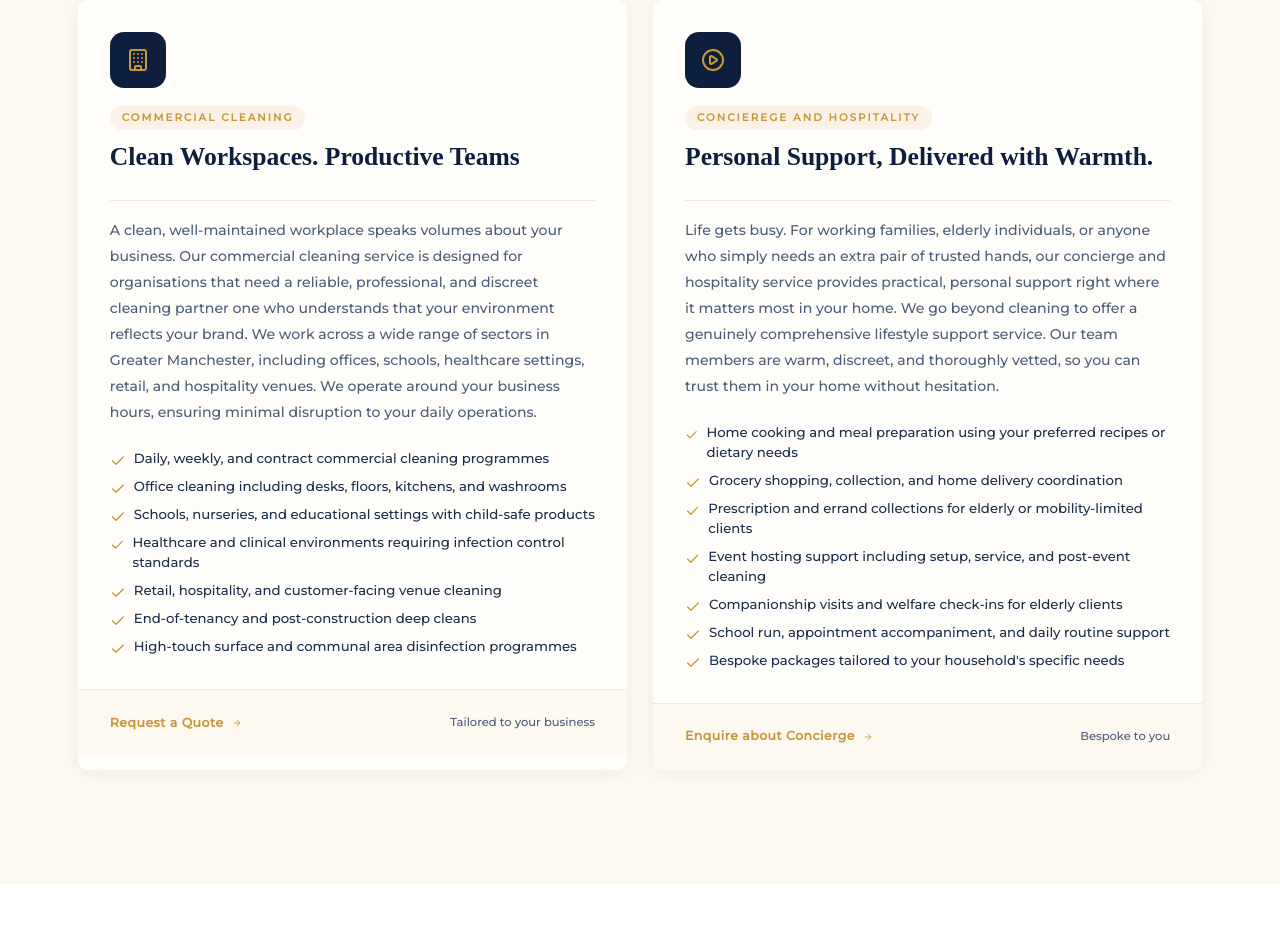
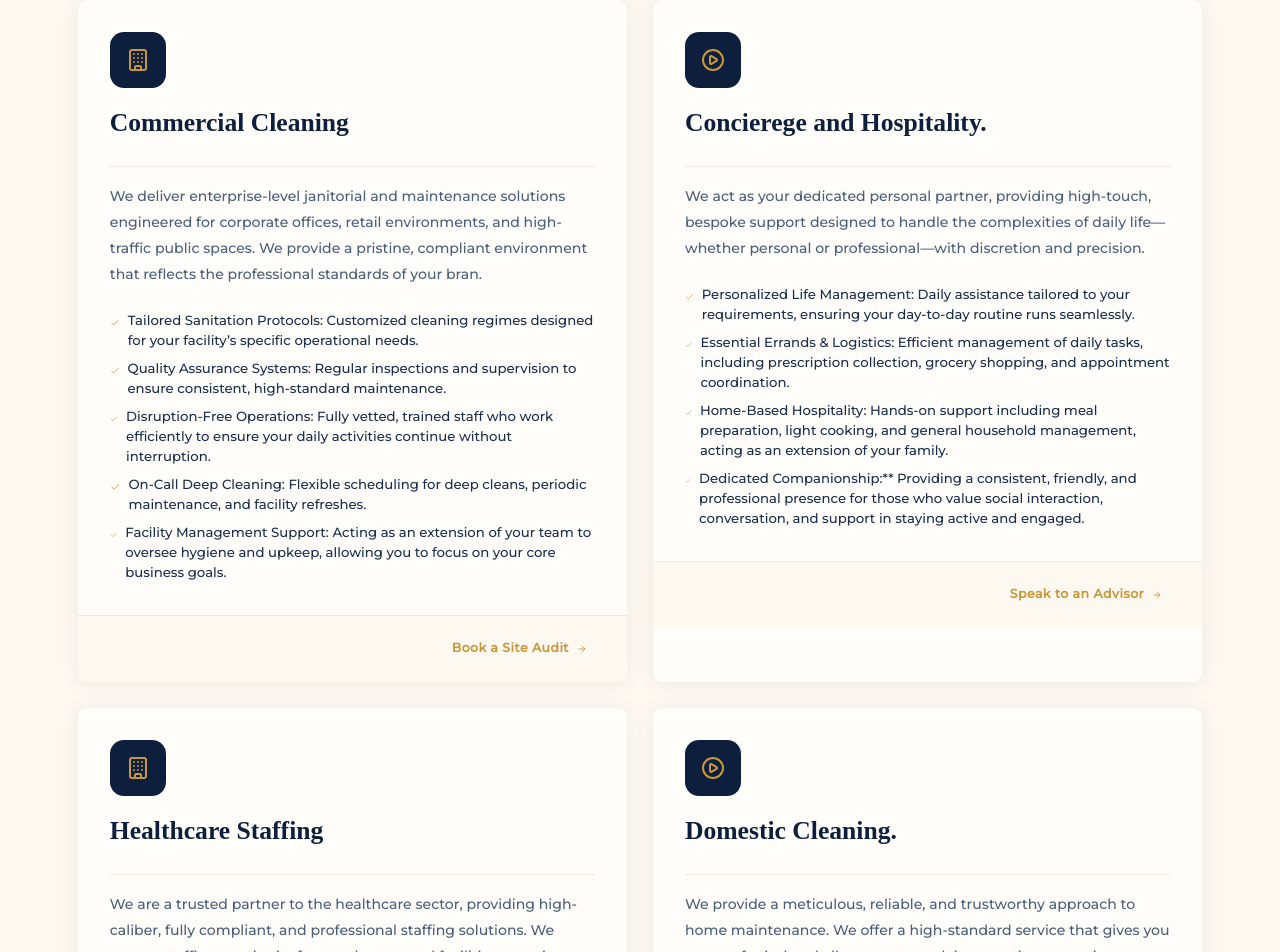
Before and after one commit to theNubiadev/sfcssl, a Next.js app: page / in a window 1280 px wide. Shown: the part 2931-3883 px from the top of the page. Built offline with nearby package versions, Linux system fonts and the light colour scheme.

Commit message:
upadated the services based on the clients descritpion

```diff
--- a/components/Service.tsx
+++ b/components/Service.tsx
@@ -15,84 +15,102 @@ export default function Service() {
   const services: Services[] = [
     {
       icon: Building,
-      tag: "Commercial CLeaning",
-      title: "Clean Workspaces. Productive Teams",
-      link: "Request a Quote",
-      desc: "A clean, well-maintained workplace speaks volumes about your business. Our commercial cleaning service is designed for organisations that need a reliable, professional, and discreet cleaning partner one who understands that your environment reflects your brand. We work across a wide range of sectors in Greater Manchester, including offices, schools, healthcare settings, retail, and hospitality venues. We operate around your business hours, ensuring minimal disruption to your daily operations.",
+      tag: "",
+      title: "Commercial Cleaning",
+      link: "Book a Site Audit",
+      desc: "We deliver enterprise-level janitorial and maintenance solutions engineered for corporate offices, retail environments, and high-traffic public spaces. We provide a pristine, compliant environment that reflects the professional standards of your bran.",
       features: [
-        { list: "Daily, weekly, and contract commercial cleaning programmes" },
         {
-          list: "Office cleaning including desks, floors, kitchens, and washrooms",
+          list: "Tailored Sanitation Protocols: Customized cleaning regimes designed for your facility’s specific operational needs.",
         },
         {
-          list: "Schools, nurseries, and educational settings with child-safe products",
+          list: "Quality Assurance Systems: Regular inspections and supervision to ensure consistent, high-standard maintenance.",
         },
         {
-          list: "Healthcare and clinical environments requiring infection control standards",
+          list: "Disruption-Free Operations: Fully vetted, trained staff who work efficiently to ensure your daily activities continue without interruption.",
         },
-        { list: "Retail, hospitality, and customer-facing venue cleaning" },
-        { list: "End-of-tenancy and post-construction deep cleans" },
         {
-          list: "High-touch surface and communal area disinfection programmes",
+          list: "On-Call Deep Cleaning: Flexible scheduling for deep cleans, periodic maintenance, and facility refreshes.",
+        },
+        {
+          list: "Facility Management Support: Acting as an extension of your team to oversee hygiene and upkeep, allowing you to focus on your core business goals.",
         },
       ],
-      note: "Tailored to your business",
+      note: "",
     },
+
     {
       icon: PlayCircle,
-      tag: "Concierege and Hospitality",
-      title: "Personal Support, Delivered with Warmth.",
-      link: "Enquire about Concierge",
-      desc: "Life gets busy. For working families, elderly individuals, or anyone who simply needs an extra pair of trusted hands, our concierge and hospitality service provides practical, personal support right where it matters most in your home. We go beyond cleaning to offer a genuinely comprehensive lifestyle support service. Our team members are warm, discreet, and thoroughly vetted, so you can trust them in your home without hesitation.",
+      tag: "",
+      title: "Concierege and Hospitality.",
+      link: "Speak to an Advisor",
+      desc: " We act as your dedicated personal partner, providing high-touch, bespoke support designed to handle the complexities of daily life—whether personal or professional—with discretion and precision.",
       features: [
         {
-          list: "Home cooking and meal preparation using your preferred recipes or dietary needs",
+          list: "Personalized Life Management: Daily assistance tailored to your requirements, ensuring your day-to-day routine runs seamlessly.",
         },
         {
-          list: "Grocery shopping, collection, and home delivery coordination",
+          list: "Essential Errands & Logistics: Efficient management of daily tasks, including prescription collection, grocery shopping, and appointment coordination.",
         },
         {
-          list: "Prescription and errand collections for elderly or mobility-limited clients",
+          list: "Home-Based Hospitality: Hands-on support including meal preparation, light cooking, and general household management, acting as an extension of your family.",
         },
         {
-          list: "Event hosting support including setup, service, and post-event cleaning",
-        },
-        {
-          list: "Companionship visits and welfare check-ins for elderly clients",
-        },
-        {
-          list: "School run, appointment accompaniment, and daily routine support",
-        },
-        {
-          list: "Bespoke packages tailored to your household's specific needs",
+          list: "Dedicated Companionship:** Providing a consistent, friendly, and professional presence for those who value social interaction, conversation, and support in staying active and engaged.",
         },
       ],
-      note: "Bespoke to you",
+      note: "",
     },
     {
       icon: Building,
-      tag: "Commercial CLeaning",
-      title: "Clean Workspaces. Productive Teams",
-      link: "Request a Quote",
-      desc: "A clean, well-maintained workplace speaks volumes about your business. Our commercial cleaning service is designed for organisations that need a reliable, professional, and discreet cleaning partner one who understands that your environment reflects your brand. We work across a wide range of sectors in Greater Manchester, including offices, schools, healthcare settings, retail, and hospitality venues. We operate around your business hours, ensuring minimal disruption to your daily operations.",
+      tag: "",
+      title: "Healthcare Staffing",
+      link: "Speak to An Advisor",
+      desc: "We are a trusted partner to the healthcare sector, providing high-caliber, fully compliant, and professional staffing solutions. We ensure staffing continuity for care homes and facilities, meeting both regulatory requirements and your highest standards of patient care..",
       features: [
-        { list: "Daily, weekly, and contract commercial cleaning programmes" },
         {
-          list: "Office cleaning including desks, floors, kitchens, and washrooms",
+          list: "Stringent Vetting Processes: Comprehensive recruitment including enhanced DBS verification, clinical reference checks, and right-to-work documentation.",
         },
         {
-          list: "Schools, nurseries, and educational settings with child-safe products",
+          list: "Performance Monitoring: Continuous evaluation of staff performance to ensure reliability, skill, and professionalism in every placement.",
         },
         {
-          list: "Healthcare and clinical environments requiring infection control standards",
+          list: "Seamless Integration: Staff who are selected not only for their qualifications but for their character, compassion, and ability to blend into your existing team culture.",
         },
-        { list: "Retail, hospitality, and customer-facing venue cleaning" },
-        { list: "End-of-tenancy and post-construction deep cleans" },
         {
-          list: "High-touch surface and communal area disinfection programmes",
+          list: "Staffing Continuity: Rapid, responsive solutions to bridge workforce gaps, ensuring your facility never compromises on service levels.",
+        },
+        {
+          list: "Regulatory Compliance Support: Ensuring all staffing deployments strictly meet national healthcare standards and internal facility policies.",
         },
       ],
-      note: "Tailored to your business",
+      note: "",
+    },
+
+    {
+      icon: PlayCircle,
+      tag: "",
+      title: "Domestic Cleaning.",
+      link: "Get a Free Quote",
+      desc: "We provide a meticulous, reliable, and trustworthy approach to home maintenance. We offer a high-standard service that gives you peace of mind and allows you to reclaim your time, ensuring your home is managed with professional consistency.",
+      features: [
+        {
+          list: "Customizable Cleaning Plans: Bespoke schedules tailored to your lifestyle, ranging from daily recurring maintenance to intensive one-off deep cleans.",
+        },
+        {
+          list: "Professional-Grade Standards: Use of high-performance, eco-conscious equipment and products for a safe, spotless, and sustainable finish.",
+        },
+        {
+          list: "Fully Vetted & Insured Team: All cleaning personnel are permanent, insured, and DBS-verified, guaranteeing both safety and reliability.",
+        },
+        {
+          list: "Detailed Maintenance: Thorough attention to detail, covering everything from standard room cleaning to specialized surface care and organizing.",
+        },
+        {
+          list: "Quality Consistency: A consistent team dedicated to learning your specific preferences and standards, ensuring the same quality every visit.",
+        },
+      ],
+      note: "",
     },
   ];
   return (
@@ -110,7 +128,7 @@ export default function Service() {
               Professional Service
             </h2>
             <p className="text-[0.9rem] text-main leading-[1.9] font-mont border-l-4 border-[#c8973a] pl-6">
-              Every service we offer is built on the same foundation , skilled,
+              Every service we offer is built on the same foundation, skilled,
               vetted professionals who care deeply about the work they do and
               the people they serve. Whether we are staffing a ward, cleaning an
               office, or preparing a meal in your home, the standard never
@@ -120,7 +138,7 @@ export default function Service() {
         </div>
 
         <div className="grid md:grid-cols-2 gap-6">
-          {services.slice(0, 2).map((services) => {
+          {services.map((services) => {
             const Icon = services.icon;
             return (
               <div
@@ -131,9 +149,9 @@ export default function Service() {
                   <div className="w-14 h-14 bg-[#0d1f3c] rounded-xl flex items-center justify-center text-2xl mb-4">
                     <Icon className="text-sub" />
                   </div>
-                  <div className="inline-block font-mont bg-[#c8973a]/10 text-[#c8973a] text-[0.65rem] font-semibold tracking-[2px] uppercase px-3 py-1 rounded-full mb-2">
+                  {/* <div className="inline-block font-mont bg-[#c8973a]/10 text-[#c8973a] text-[0.65rem] font-semibold tracking-[2px] uppercase px-3 py-1 rounded-full mb-2">
                     {services.tag}
-                  </div>
+                  </div> */}
                   <h3 className="font-mont) text-[1.6rem] font-bold text-[#0d1f3c]">
                     {services.title}
                   </h3>
@@ -155,6 +173,11 @@ export default function Service() {
                 </div>
 
                 <div className="px-8 py-5 flex items-center justify-between  bg-[#fdf8f0] border-t border-[#f0e8d8] font-mont">
+                   <span className="text-[0.72rem] text-light">
+                    {services.note}
+                  </span>
+
+
                   <Link
                     href="/services"
                     className="text-[0.78rem] flex justify-center items-center font-semibold text-[#c8973a] tracking-[0.5px] hover:underline"
@@ -163,9 +186,7 @@ export default function Service() {
                     <ArrowRight className="w-2.5 h-2.5 m-2 " />
                   </Link>
 
-                  <span className="text-[0.72rem] text-light">
-                    {services.note}
-                  </span>
+
                 </div>
               </div>
             );
```
